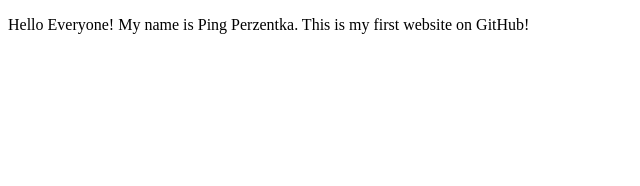
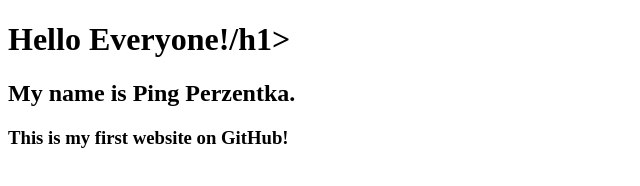
Before and after one commit to pperzentka/itmd-361-Spring2017, a plain HTML site: page index.html in a window 1280 px wide. Shown: the whole page, without its empty margins (0-640 px from the left). Drawn offline with Linux system fonts and the light colour scheme.

Commit message:
added <br> to break long line to three lines.
Each lines were changed to different headings.

```diff
--- a/index.html
+++ b/index.html
@@ -5,6 +5,8 @@
 	<title>My first website</title>
 </head>
 <body>
-	<p> Hello Everyone! My name is Ping Perzentka. This is my first website on GitHub! </p>
+	<h1> Hello Everyone!/h1><br>
+        <h2> My name is Ping Perzentka. </p2> <br>
+        <h3> This is my first website on GitHub! </h3>
 </body>
 </html>
```
